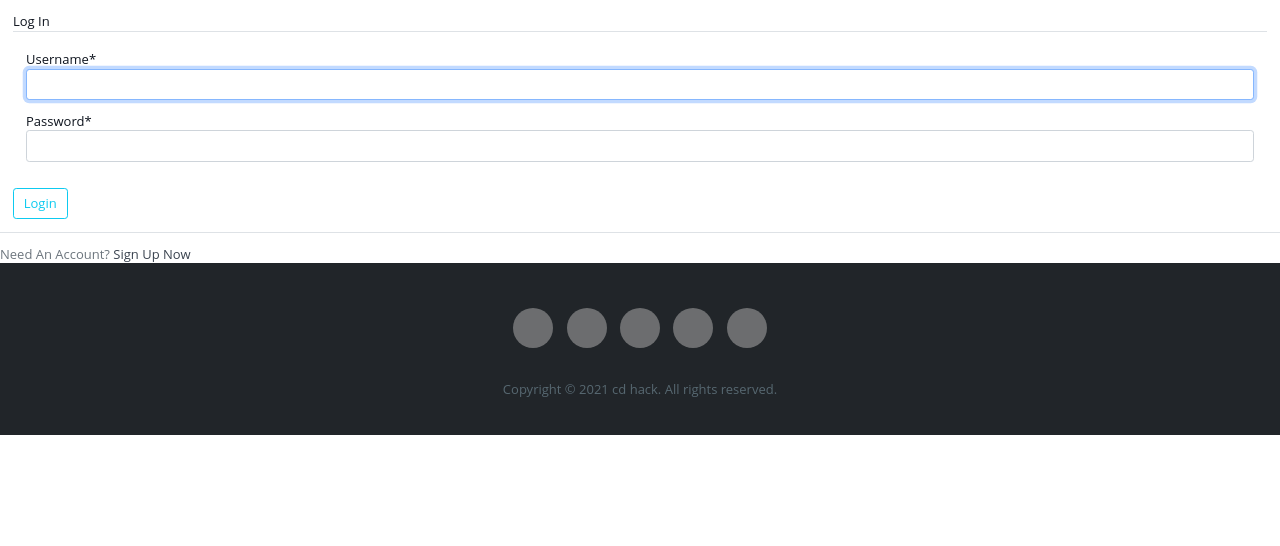
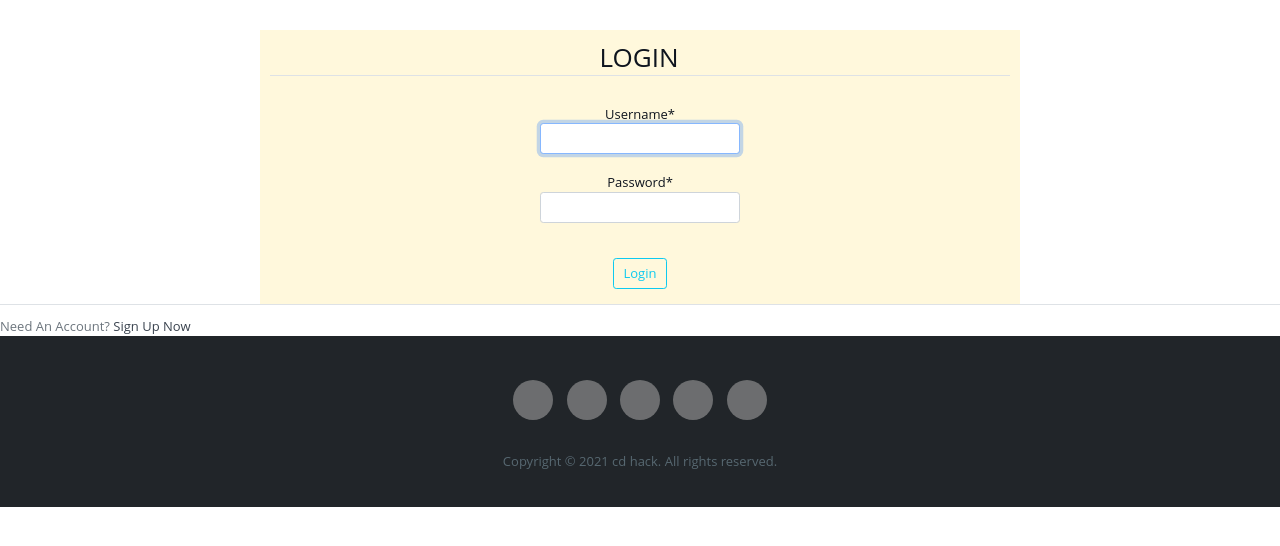
Before and after one commit to cd-hack/CloudFolio, a Django app: page /login/ in a window 1280 px wide. Shown: the part 124-670 px from the top of the page. Run offline with Django 3.2, Linux system fonts and the light colour scheme; some libraries are stand-ins or nearby versions; grey boxes are pictures that could not be loaded.

Commit message:
login halfway

```diff
--- a/wtproj_1/user/templates/user/login.html
+++ b/wtproj_1/user/templates/user/login.html
@@ -24,7 +24,20 @@
     <link rel="stylesheet" href="{% static 'user/css/employee.css' %}">
     <style>
       .form-group{
-        margin: 1rem;
+          background-color: cornsilk;
+        margin-left: 20rem;
+        margin-right: 20rem;
+        padding: 10px;
+        text-align: center;
+      }
+      button{
+          margin: 5px;
+          padding: 10px;
+          color: black;
+      }
+      form{
+          margin: auto;
+          margin-top: 30px;
       }
     </style>
 </head>
@@ -52,7 +65,7 @@
       <form method="POST">
           {% csrf_token %}
           <fieldset class="form-group">
-              <legend class="border-bottom mb-4">Log In</legend>
+              <legend class="border-bottom mb-4"><h3>LOGIN</h3> </legend>
               {{ form|crispy }}
           </fieldset>
           <div class="form-group">
@@ -60,7 +73,7 @@
           </div>
       </form>
       <div class="border-top pt-3">
-          <small class="text-muted">
+          <small class="text-muted text-center">
               Need An Account? <a class="ml-2" href="{% url 'registration' %}">Sign Up Now</a>
           </small>
       </div>
```
